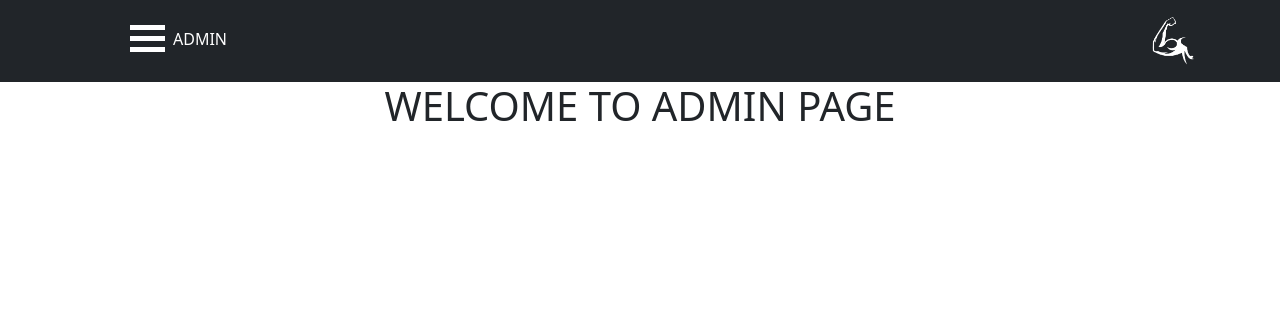
After one commit to habiledgar111/project_gym, a CodeIgniter 4 app: template app/Views/home_admin.php in a window 1280 px wide. The commit adds this page. Shown: the top 311 px of the page. Run offline with PHP 8.4 and a stand-in for CodeIgniter, Linux system fonts and the light colour scheme; the template is opened without the code that fills it, so the values that code supplies are empty; some libraries are stand-ins or nearby versions.

Commit message:
home_admin page

```diff
--- a/app/Config/Routes.php
+++ b/app/Config/Routes.php
@@ -39,6 +39,8 @@ $routes->get('/', 'Home::index');
 $routes->get('/login', 'login::login');
 $routes->get('/home', 'login::home');
 $routes->get('/faqs', 'login::faqs');
+$routes->get('/home_admin', 'login::home_admin');
+
 
 
 /*
--- a/app/Controllers/login.php
+++ b/app/Controllers/login.php
@@ -16,4 +16,8 @@ class login extends BaseController
     public function faqs(){
         return view('faqs');
     }
+
+    public function home_admin(){
+        return view ('home_admin');
+    }
 }
--- a/app/Views/home.php
+++ b/app/Views/home.php
@@ -30,6 +30,7 @@
       </div>
     </div>
   </header>
+
 <div>
   <img src="/resource/gym_photo1.png" alt="gym_photo1" class="img-fluid">
 </div>
--- /dev/null
+++ b/app/Views/home_admin.php
@@ -0,0 +1,53 @@
+<!DOCTYPE html>
+<html lang="en">
+<head>
+    <meta charset="UTF-8">
+    <meta http-equiv="X-UA-Compatible" content="IE=edge">
+    <meta name="viewport" content="width=device-width, initial-scale=1.0">
+    <title>home admin</title>
+    <link href="https://cdn.jsdelivr.net/npm/bootstrap@5.2.3/dist/css/bootstrap.min.css" rel="stylesheet" integrity="sha384-rbsA2VBKQhggwzxH7pPCaAqO46MgnOM80zW1RWuH61DGLwZJEdK2Kadq2F9CUG65" crossorigin="anonymous">
+    <link rel="stylesheet" href="css/style.css">
+</head>
+<body>
+  <div class="row">
+    <header class="p-3 bg-dark text-white" id="navbar">
+        <div class="container">
+          <div class="d-flex flex-wrap align-items-center justify-content-center justify-content-lg-start">
+            <a href="/" class="d-flex align-items-center mb-2 mb-lg-0 text-white text-decoration-none">
+              <svg class="bi me-2" width="40" height="32" role="img" aria-label="Bootstrap"><use xlink:href="#bootstrap"/></svg>
+            </a>
+
+            <ul class="nav col-12 col-lg-auto me-lg-auto mb-2 justify-content-center mb-md-0">
+              <li>
+                <div class="menu_animation" onclick="myFunction(this)">
+                <div class="bar1"></div>
+                <div class="bar2"></div>
+                <div class="bar3"></div>
+                </div>
+              </li>
+              <li><a href="#" class="nav-link px-2 text-white">ADMIN</a></li>
+            </ul>
+            <div class="form-inline my-2 my-lg-0">
+              <img src="/resource/icon_gym.png" alt="gym icon" width="50" height="50">
+            </div>
+          </div>
+        </div>
+      </header>
+  </div>
+  <div class="row">
+    <div class="col-1">
+      <div id="mysidebar" class="sidebar">
+        <a href="#">Add Tips</a>
+        <a href="#">Show tips</a>
+      </div>
+    </div>
+      <h1 class="text-center" style="align-items: center;">WELCOME TO ADMIN PAGE</h1>
+  </div>
+
+
+
+
+    <script src="https://cdn.jsdelivr.net/npm/bootstrap@5.2.3/dist/js/bootstrap.bundle.min.js" integrity="sha384-kenU1KFdBIe4zVF0s0G1M5b4hcpxyD9F7jL+jjXkk+Q2h455rYXK/7HAuoJl+0I4" crossorigin="anonymous"></script>
+    <script type="text/javascript" src="js/script.js"></script>
+</body>
+</html>
--- a/public/css/style.css
+++ b/public/css/style.css
@@ -10,3 +10,57 @@
 .footer-font{
     color: white;
 }
+
+.menu_animation{
+    display: inline-block;
+  cursor: pointer;
+}
+.bar1, .bar2, .bar3 {
+    width: 35px;
+    height: 5px;
+    background-color: white;
+    margin: 6px 0;
+    transition: 0.4s;
+}
+
+.change .bar1 {
+    transform: translate(0, 11px) rotate(-45deg);
+}
+
+.change .bar2 {opacity: 0;}
+
+.change .bar3 {
+   transform: translate(0, -11px) rotate(45deg);
+}
+
+.sidebar{
+    height: 100%;
+    width: 0px;
+    position: fixed;
+    z-index: 1;
+    top: 0;
+    left: 0;
+    background-color: #111;
+    overflow-x: hidden;
+    transition: 0.5s;
+    padding-top: 60px;
+    margin-top: 80px;
+}
+
+.sidebar a {
+    padding: 8px 8px 8px 32px;
+    text-decoration: none;
+    font-size: 25px;
+    color: #818181;
+    display: block;
+    transition: 0.3s;
+  }
+
+  .sidebar a:hover {
+    color: #f1f1f1;
+  }
+
+@media screen and (max-height: 450px) {
+    .sidebar {padding-top: 15px;}
+    .sidebar a {font-size: 18px;}
+  }
--- a/public/js/script.js
+++ b/public/js/script.js
@@ -7,3 +7,18 @@ $('.multiple-items').ready(function(){
     slidesToScroll: 4
   });
 });
+
+function myFunction(x){
+  x.classList.toggle("change");
+
+  // document.getElementById("mysidebar").style.width = "250px";
+  closesidebar(document.getElementById("mysidebar").style.width);
+}
+
+function closesidebar(x){
+  if (x == "250px"){
+  document.getElementById("mysidebar").style.width = "0px";
+  }else{
+  document.getElementById("mysidebar").style.width = "250px";
+  }
+}
```
Also changed, not shown: 1 other file.
